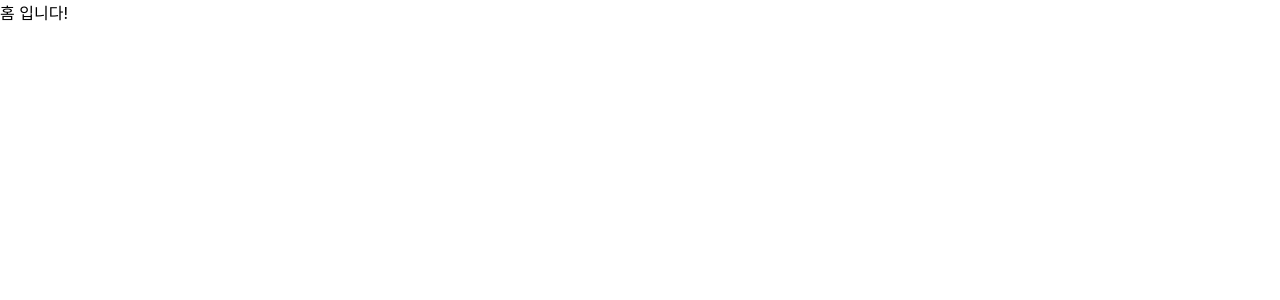
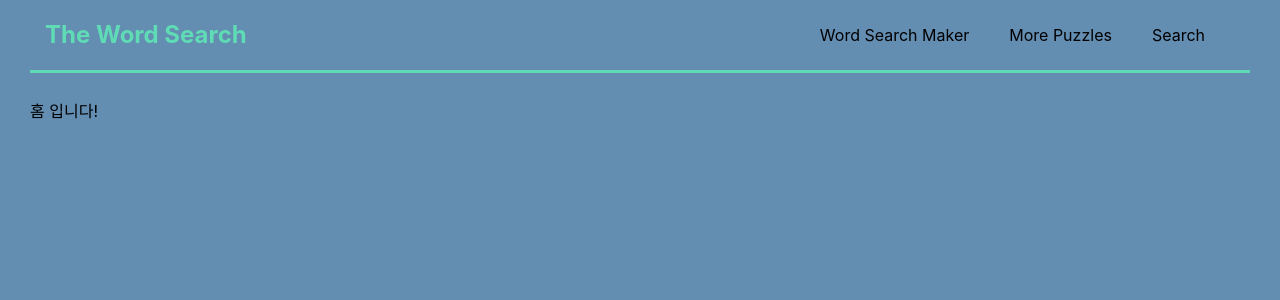
Before and after one commit to DataCodeLiteracy/word-search, a React (Create React App) app: page / in a window 1280 px wide. Shown: the top 300 px of the page. Built offline with nearby package versions, Linux system fonts and the light colour scheme.

Commit message:
feat: Nav 컴포넌트 정의하기(feat.emotion)
2023.09.30

```diff
--- a/package.json
+++ b/package.json
@@ -3,6 +3,7 @@
   "version": "0.1.0",
   "private": true,
   "dependencies": {
+    "@emotion/css": "^11.11.2",
     "@testing-library/jest-dom": "^5.17.0",
     "@testing-library/react": "^13.4.0",
     "@testing-library/user-event": "^13.5.0",
--- /dev/null
+++ b/src/App.css
@@ -0,0 +1,4 @@
+body {
+  background-color: rgba(70, 120, 163, 0.841);
+  padding: 0 30px;
+}
--- a/src/App.jsx
+++ b/src/App.jsx
@@ -1,7 +1,14 @@
 import { Outlet } from 'react-router-dom'
+import './App.css'
+import Nav from './components/Nav'
 
 const App = () => {
-  return <Outlet />
+  return (
+    <>
+      <Nav />
+      <Outlet />
+    </>
+  )
 }
 
 export default App
--- /dev/null
+++ b/src/components/Nav.jsx
@@ -0,0 +1,56 @@
+import React from 'react'
+import { css } from '@emotion/css'
+
+const titleColor = 'rgba(94, 229, 181, 0.889)'
+
+const Nav = () => {
+  return (
+    <nav
+      className={css`
+        margin-bottom: 25px;
+      `}
+    >
+      <header
+        className={css`
+          display: flex;
+          justify-content: space-between;
+          padding: 15px;
+          border-bottom: 3px solid ${titleColor};
+        `}
+      >
+        <div
+          className={css`
+            color: ${titleColor};
+            font-size: 24px;
+            font-weight: bold;
+            padding-top: 5px;
+            cursor: pointer;
+          `}
+        >
+          The Word Search
+        </div>
+        <div
+          className={css`
+            display: flex;
+            justify-content: space-around;
+            & > div {
+              margin-right: 20px;
+              cursor: pointer;
+              padding: 10px;
+            }
+            & > div:hover {
+              background-color: gray;
+              color: white;
+            }
+          `}
+        >
+          <div>Word Search Maker</div>
+          <div>More Puzzles</div>
+          <div>Search</div>
+        </div>
+      </header>
+    </nav>
+  )
+}
+
+export default Nav
```
Also changed, not shown: 1 other file (tests, documents, lock files or other folders).
